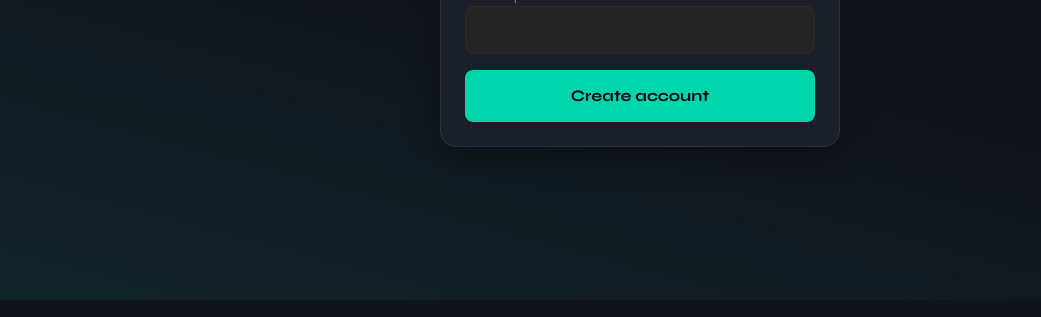
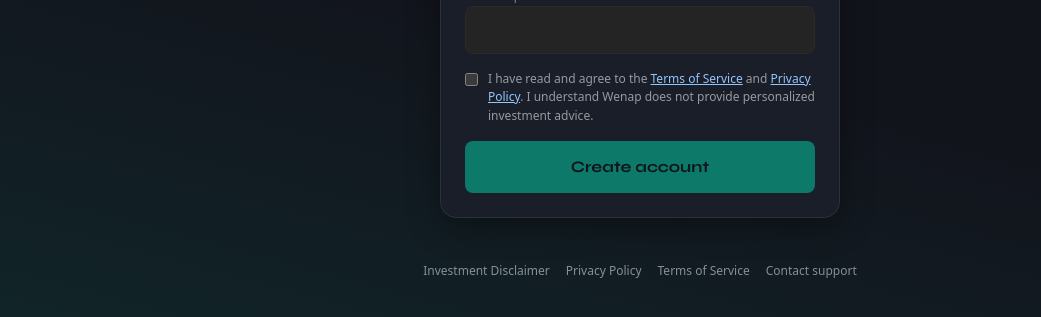
Before and after one commit to gugu8283-cpu/Wenap, a React (Vite) app: page /register in a window 1280 px wide. Shown: the part 500-817 px from the top of the page, without its empty margins (0-1041 px from the left). Built offline with nearby package versions, Linux system fonts and the light colour scheme; no server answers; a web font is replaced by a local one.

Commit message:
feat(legal): wire footer links, register consent, pricing notice

```diff
--- a/src/App.jsx
+++ b/src/App.jsx
@@ -16,6 +16,8 @@ import { apiFetch, getToken } from './lib/api.js'
 import { applyTheme, getTheme } from './utils/theme.js'
 import { resolveTickerInput } from './utils/tickerResolve.js'
 import TickerQuickPicks from './components/TickerQuickPicks.jsx'
+import LegalFooter from './components/LegalFooter.jsx'
+import './components/LegalFooter.css'
 
 const API_BASE = import.meta.env.VITE_API_BASE || '/api'
 
@@ -830,9 +832,7 @@ export default function App() {
       {(import.meta.env.DEV || import.meta.env.VITE_SHOW_ECONOMICS === '1') && <EconomicsPanel />}
 
       <footer className="disclaimer">
-        <p>
-          {t('app.disclaimer')}
-        </p>
+        <LegalFooter showDisclaimerLine />
         <p className="mt-2 text-center text-sm">
           <a href="/accuracy" className="text-blue-400 hover:underline">
             {t('app.accuracyLink')}
--- a/src/pages/AccuracyPage.jsx
+++ b/src/pages/AccuracyPage.jsx
@@ -7,6 +7,8 @@ import { fetchPublicAccuracy } from '../admin/adminApi.js'
 import { fmtDate, fmtPct, tendencyLabel } from '../admin/components.jsx'
 
 import LanguageSwitcher from '../components/LanguageSwitcher.jsx'
+import LegalFooter from '../components/LegalFooter.jsx'
+import '../components/LegalFooter.css'
 
 import i18n, { resolveAppLanguage } from '../i18n/index.js'
 
@@ -214,6 +216,8 @@ export default function AccuracyPage() {
 
             </p>
 
+            <LegalFooter showDisclaimerLine className="mt-8" />
+
           </>
 
         ) : null}
--- a/src/pages/LandingPage.jsx
+++ b/src/pages/LandingPage.jsx
@@ -2,6 +2,8 @@ import { useEffect, useState } from 'react'
 import { Link, useNavigate } from 'react-router-dom'
 import { useTranslation } from 'react-i18next'
 import LanguageSwitcher from '../components/LanguageSwitcher.jsx'
+import LegalFooter from '../components/LegalFooter.jsx'
+import '../components/LegalFooter.css'
 import './LandingPage.css'
 
 const API_BASE = import.meta.env.VITE_API_BASE || '/api'
@@ -173,7 +175,7 @@ export default function LandingPage() {
       </section>
 
       <footer className="landing-footer">
-        <p>{t('app.disclaimer')}</p>
+        <LegalFooter showDisclaimerLine className="landing-legal-footer" />
         <div className="landing-footer-links">
           <Link to="/accuracy">{t('app.accuracyLink')}</Link>
           <Link to="/about">About</Link>
--- a/src/pages/PricingPage.css
+++ b/src/pages/PricingPage.css
@@ -208,3 +208,27 @@
   color: rgba(255,255,255,0.6);
   line-height: 1.6;
 }
+
+.pricing-legal-note {
+  margin: 32px auto 16px;
+  max-width: 640px;
+  text-align: center;
+  font-size: 0.75rem;
+  line-height: 1.6;
+  color: rgba(255, 255, 255, 0.45);
+}
+
+.pricing-legal-footer {
+  margin-bottom: 40px;
+}
+
+.auth-legal-footer {
+  margin-top: 28px;
+  padding-top: 16px;
+}
+
+.settings-legal-footer {
+  margin-top: 32px;
+  padding-top: 20px;
+  border-top: 1px solid rgba(255, 255, 255, 0.08);
+}
--- a/src/pages/PricingPage.jsx
+++ b/src/pages/PricingPage.jsx
@@ -5,6 +5,8 @@ const API_BASE = import.meta.env.VITE_API_BASE || '/api'
 import { Link, useNavigate, useSearchParams } from 'react-router-dom'
 import { apiFetch } from '../lib/api.js'
 import { useAuth } from '../context/AuthContext.jsx'
+import LegalFooter from '../components/LegalFooter.jsx'
+import '../components/LegalFooter.css'
 import './PricingPage.css'
 
 const PLANS = [
@@ -165,6 +167,9 @@ export default function PricingPage() {
           <p>{t('pricing.faq3A')}</p>
         </details>
       </div>
+
+      <p className="pricing-legal-note">{t('pricing.legalNote')}</p>
+      <LegalFooter showDisclaimerLine className="pricing-legal-footer" />
     </div>
   )
 }
--- a/src/pages/SettingsPage.jsx
+++ b/src/pages/SettingsPage.jsx
@@ -3,6 +3,8 @@ import { useTranslation } from 'react-i18next'
 import { Link } from 'react-router-dom'
 import { apiFetch } from '../lib/api.js'
 import { useAuth } from '../context/AuthContext.jsx'
+import LegalFooter from '../components/LegalFooter.jsx'
+import '../components/LegalFooter.css'
 import './SettingsPage.css'
 
 export default function SettingsPage() {
@@ -125,6 +127,8 @@ export default function SettingsPage() {
           {t('settings.signOut')}
         </button>
       </div>
+
+      <LegalFooter className="settings-legal-footer" />
     </div>
   )
 }
--- a/src/pages/auth/AuthPages.css
+++ b/src/pages/auth/AuthPages.css
@@ -215,6 +215,27 @@
   background: #2a2a2a;
 }
 
+.auth-terms-agree {
+  display: flex;
+  gap: 10px;
+  align-items: flex-start;
+  margin: 14px 0 16px;
+  font-size: 12px;
+  line-height: 1.55;
+  color: rgba(255, 255, 255, 0.55);
+  cursor: pointer;
+}
+
+.auth-terms-agree input {
+  margin-top: 3px;
+  flex-shrink: 0;
+}
+
+.auth-terms-agree a {
+  color: #93c5fd;
+  text-decoration: underline;
+}
+
 .auth-terms {
   margin-top: 20px;
   font-size: 11px;
--- a/src/pages/auth/ForgotPasswordPage.jsx
+++ b/src/pages/auth/ForgotPasswordPage.jsx
@@ -2,6 +2,8 @@ import { useState } from 'react'
 import { Link } from 'react-router-dom'
 import { useTranslation } from 'react-i18next'
 import { apiFetch } from '../../lib/api.js'
+import LegalFooter from '../../components/LegalFooter.jsx'
+import '../../components/LegalFooter.css'
 import './AuthPages.css'
 
 export default function ForgotPasswordPage() {
@@ -68,6 +70,7 @@ export default function ForgotPasswordPage() {
         <p className="auth-bottom">
           <Link to="/login">{t('auth.forgotBack')}</Link>
         </p>
+        <LegalFooter className="auth-legal-footer" />
       </div>
     </div>
   )
--- a/src/pages/auth/LoginPage.jsx
+++ b/src/pages/auth/LoginPage.jsx
@@ -8,6 +8,8 @@ import LanguageSwitcher from '../../components/LanguageSwitcher.jsx'
 
 import { useAuth } from '../../context/AuthContext.jsx'
 
+import LegalFooter from '../../components/LegalFooter.jsx'
+import '../../components/LegalFooter.css'
 import './AuthPages.css'
 
 
@@ -220,6 +222,8 @@ export default function LoginPage() {
 
       </p>
 
+      <LegalFooter className="auth-legal-footer" />
+
     </div>
 
   )
--- a/src/pages/auth/RegisterPage.jsx
+++ b/src/pages/auth/RegisterPage.jsx
@@ -3,6 +3,8 @@ import { Link, useNavigate, useSearchParams } from 'react-router-dom'
 import { useTranslation } from 'react-i18next'
 import LanguageSwitcher from '../../components/LanguageSwitcher.jsx'
 import { apiFetch } from '../../lib/api.js'
+import LegalFooter from '../../components/LegalFooter.jsx'
+import '../../components/LegalFooter.css'
 import './AuthPages.css'
 
 function passwordStrength(pw) {
@@ -29,6 +31,7 @@ export default function RegisterPage() {
   const [showPw, setShowPw] = useState(false)
   const [loading, setLoading] = useState(false)
   const [error, setError] = useState('')
+  const [agreed, setAgreed] = useState(false)
 
   const strength = useMemo(() => passwordStrength(password), [password])
   const mismatch = confirm.length > 0 && password !== confirm
@@ -38,6 +41,10 @@ export default function RegisterPage() {
     setError('')
     if (password !== confirm) {
       setError(t('auth.passwordMismatch'))
+      return
+    }
+    if (!agreed) {
+      setError(t('legal.registerMustAgree'))
       return
     }
     setLoading(true)
@@ -138,7 +145,21 @@ export default function RegisterPage() {
           />
           {mismatch ? <p className="auth-field-error">{t('auth.passwordMismatch')}</p> : null}
         </div>
-        <button type="submit" className="auth-btn" disabled={loading || mismatch}>
+        <label className="auth-terms-agree">
+          <input type="checkbox" checked={agreed} onChange={(e) => setAgreed(e.target.checked)} />
+          <span>
+            {t('legal.registerAgreePrefix')}{' '}
+            <Link to="/terms" target="_blank" rel="noopener noreferrer">
+              {t('legal.nav.terms')}
+            </Link>{' '}
+            {t('legal.registerAgreeJoin')}{' '}
+            <Link to="/privacy" target="_blank" rel="noopener noreferrer">
+              {t('legal.nav.privacy')}
+            </Link>
+            {t('legal.registerAgreeSuffix')}
+          </span>
+        </label>
+        <button type="submit" className="auth-btn" disabled={loading || mismatch || !agreed}>
           {loading ? (
             <>
               <span className="auth-spinner" />
@@ -149,6 +170,7 @@ export default function RegisterPage() {
           )}
         </button>
       </form>
+      <LegalFooter className="auth-legal-footer" />
     </div>
   )
 }
--- a/src/pages/auth/VerifyEmailPage.jsx
+++ b/src/pages/auth/VerifyEmailPage.jsx
@@ -3,6 +3,8 @@ import { Link, useNavigate, useSearchParams } from 'react-router-dom'
 import { useTranslation } from 'react-i18next'
 import { apiFetch, setToken } from '../../lib/api.js'
 import { useAuth } from '../../context/AuthContext.jsx'
+import LegalFooter from '../../components/LegalFooter.jsx'
+import '../../components/LegalFooter.css'
 import './AuthPages.css'
 
 export default function VerifyEmailPage() {
@@ -134,6 +136,7 @@ export default function VerifyEmailPage() {
         <p className="auth-bottom" style={{ marginTop: 32 }}>
           <Link to="/login">{t('auth.backToLogin')}</Link>
         </p>
+        <LegalFooter className="auth-legal-footer" />
       </div>
     </div>
   )
```
Also changed, not shown: src/pages/AboutPage.jsx (+10 -0 lines).
